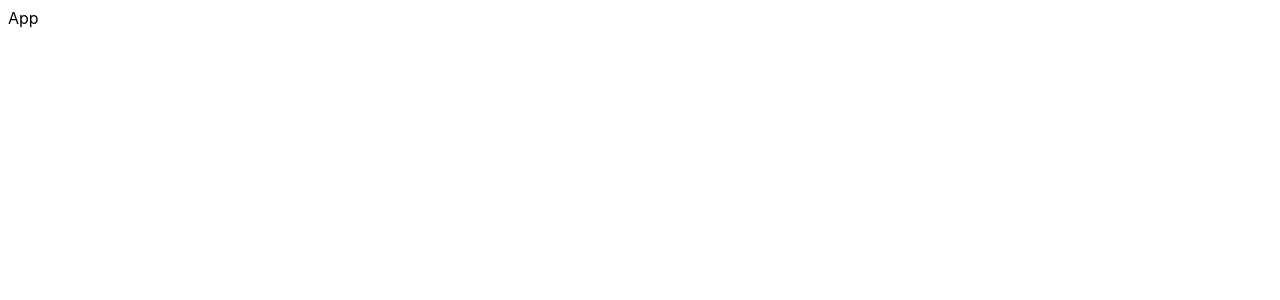
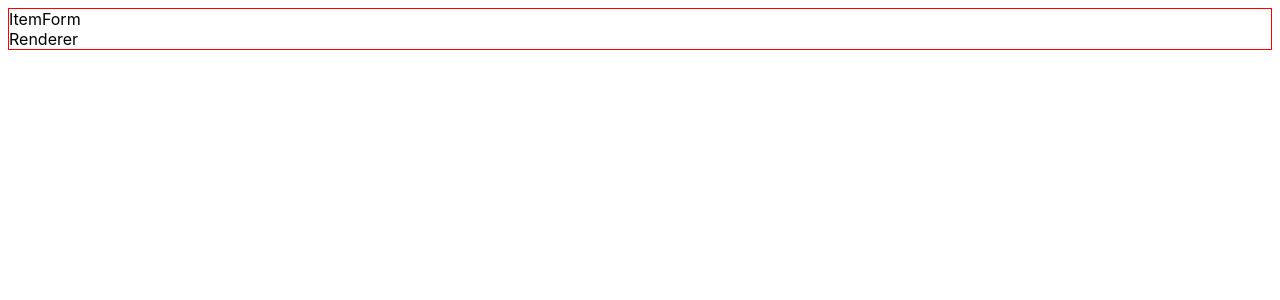
Before and after one commit to lletierce/cards-tool, a React (Create React App) app: page / in a window 1280 px wide. Shown: the top 300 px of the page. Built offline with nearby package versions, Linux system fonts and the light colour scheme.

Commit message:
🚧 Imlement app architecture

```diff
--- a/package.json
+++ b/package.json
@@ -13,6 +13,7 @@
     "react": "^18.2.0",
     "react-dom": "^18.2.0",
     "react-scripts": "5.0.1",
+    "styled-components": "^6.0.7",
     "typescript": "^4.9.5",
     "web-vitals": "^2.1.4"
   },
--- a/src/App.tsx
+++ b/src/App.tsx
@@ -1,7 +1,9 @@
+import ItemPage from "./pages/ItemPage";
+
 function App() {
   return (
     <div>
-      App
+      <ItemPage />
     </div>
   );
 }
--- /dev/null
+++ b/src/pages/ItemPage.tsx
@@ -0,0 +1,16 @@
+import React from 'react'
+import styled from 'styled-components';
+
+export default function ItemPage() {
+  return (
+    <ItemPageStyled>
+      <div>ItemForm</div>
+      <div>Renderer</div>
+    </ItemPageStyled>
+  )
+}
+
+
+const ItemPageStyled = styled.div`
+border: 1px solid red;
+`;
```
Also changed, not shown: 1 other file (tests, documents, lock files or other folders).
